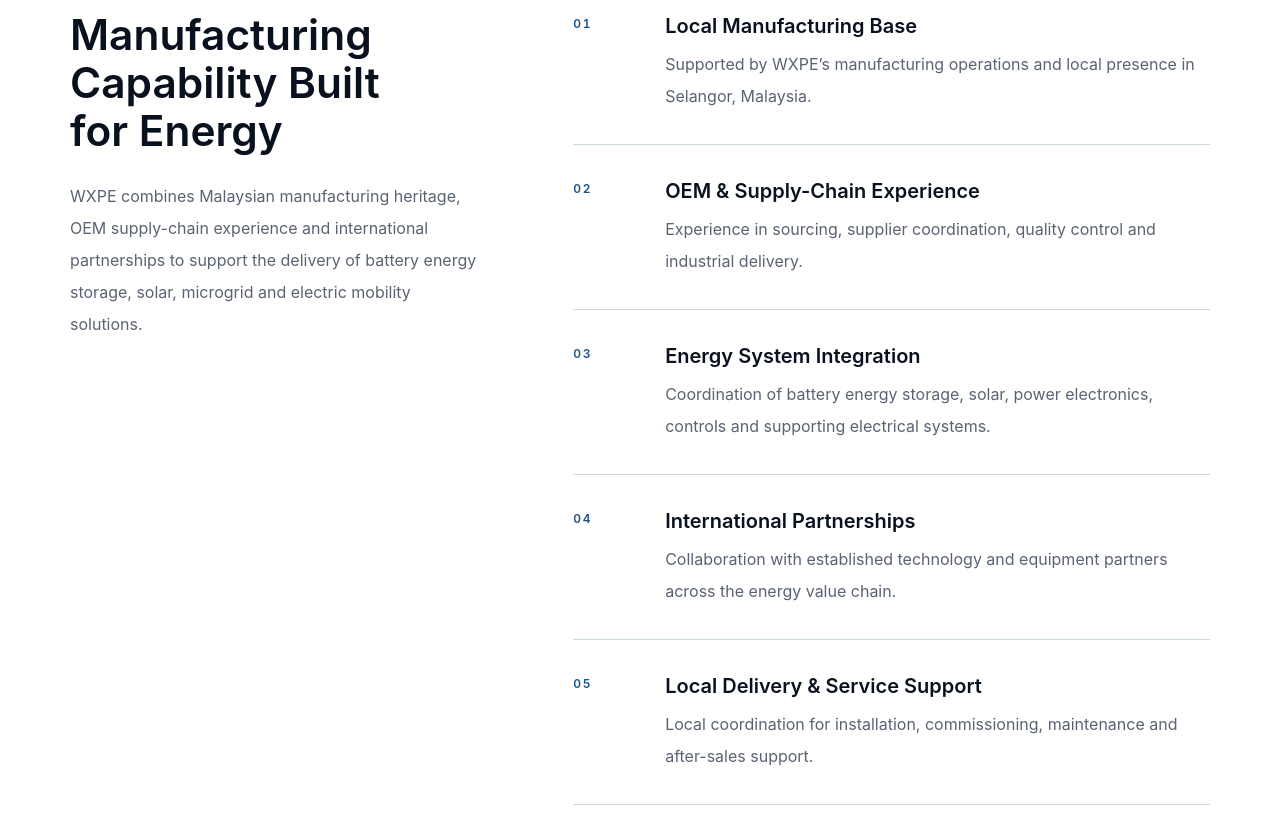
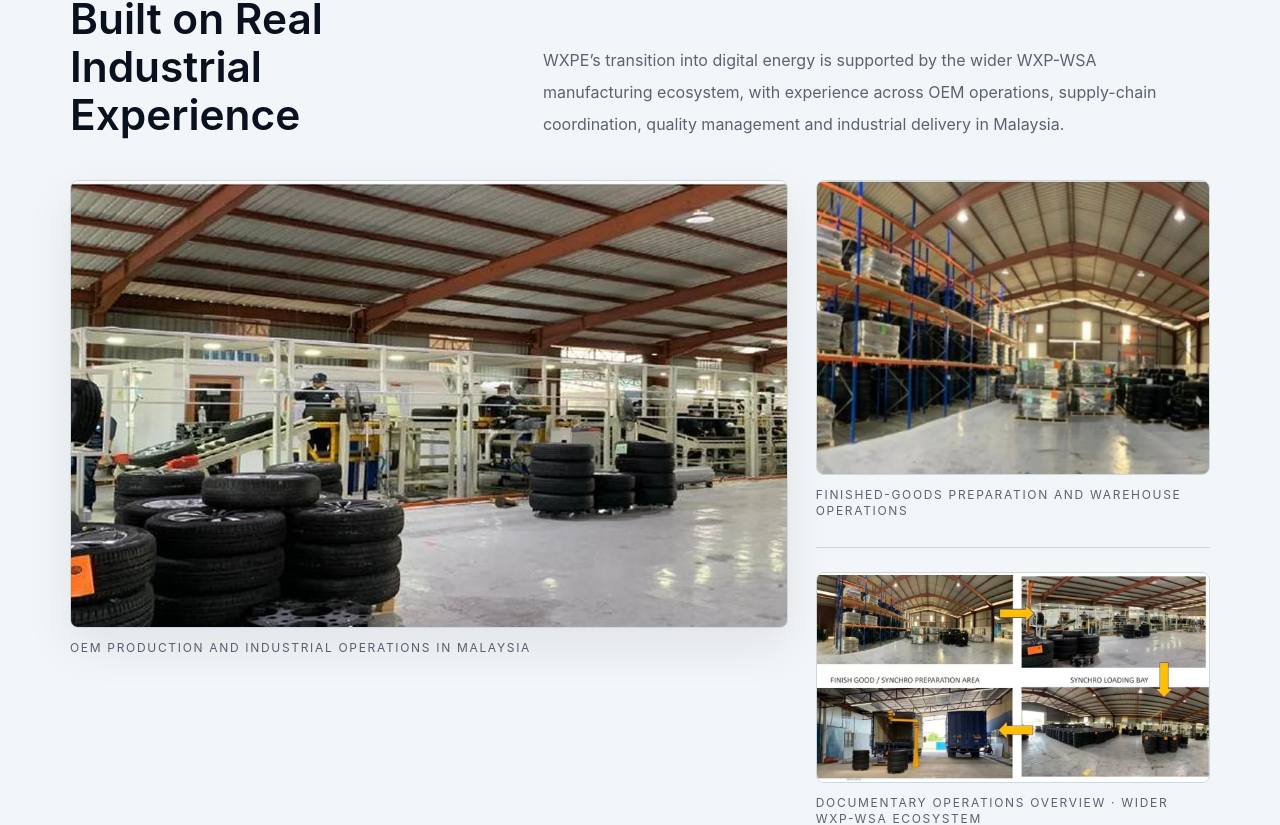
Before and after one commit to Hangzaihaha/wxpe-website, a Next.js app: page /about in a window 1280 px wide. Shown: the part 1261-2086 px from the top of the page. Built offline with nearby package versions, Linux system fonts and the light colour scheme.

Commit message:
feat: refine manufacturing evidence and site branding

```diff
--- a/app/about/page.tsx
+++ b/app/about/page.tsx
@@ -5,7 +5,9 @@
 
 import { Reveal } from "@/components/reveal";
 import { AboutManufacturingCapabilitySection } from "@/components/sections/about-manufacturing-capability-section";
+import { AboutManufacturingEvidenceSection } from "@/components/sections/about-manufacturing-evidence-section";
 import { SiteHeader } from "@/components/site-header";
+import { WxpeLogo } from "@/components/wxpe-logo";
 import { heritageTimeline, navItems } from "@/lib/site-data";
 import { cn } from "@/lib/utils";
 
@@ -83,6 +85,8 @@
           </Reveal>
         </div>
       </section>
+
+      <AboutManufacturingEvidenceSection />
 
       <AboutManufacturingCapabilitySection />
 
@@ -214,7 +218,7 @@
       <footer className="bg-[#07111f] px-5 py-10 text-white md:py-12">
         <div className="container flex flex-col justify-between gap-8 md:flex-row md:items-start">
           <div>
-            <div className="text-lg font-semibold text-white">WXPE</div>
+            <WxpeLogo inverted />
             <p className="mt-3 max-w-md text-sm leading-7 text-white/68">
               Localized Energy Storage, Microgrid and Digital Energy Solutions.
             </p>
--- a/app/mobility/page.tsx
+++ b/app/mobility/page.tsx
@@ -16,6 +16,7 @@
 import { Reveal } from "@/components/reveal";
 import { SiteHeader } from "@/components/site-header";
 import { Button } from "@/components/ui/button";
+import { WxpeLogo } from "@/components/wxpe-logo";
 import { navItems } from "@/lib/site-data";
 
 export const metadata: Metadata = {
@@ -548,7 +549,7 @@
         <footer className="relative left-1/2 mt-24 w-screen -translate-x-1/2 bg-[#07111f] px-5 py-10 text-white md:py-12">
           <div className="container flex flex-col justify-between gap-8 md:flex-row md:items-start">
             <div>
-              <div className="text-lg font-semibold text-white">WXPE</div>
+              <WxpeLogo inverted />
               <p className="mt-3 max-w-md text-sm leading-7 text-white/68">
                 Localized Energy Storage, Microgrid and Digital Energy Solutions.
               </p>
--- a/app/projects/page.tsx
+++ b/app/projects/page.tsx
@@ -11,6 +11,7 @@
 import { Reveal } from "@/components/reveal";
 import { SiteHeader } from "@/components/site-header";
 import { Button } from "@/components/ui/button";
+import { WxpeLogo } from "@/components/wxpe-logo";
 import { navItems } from "@/lib/site-data";
 
 export const metadata: Metadata = {
@@ -299,7 +300,7 @@
       <footer className="bg-[#07111f] px-5 py-10 text-white md:py-12">
         <div className="container flex flex-col justify-between gap-8 md:flex-row md:items-start">
           <div>
-            <div className="text-lg font-semibold text-white">WXPE</div>
+            <WxpeLogo inverted />
             <p className="mt-3 max-w-md text-sm leading-7 text-white/68">
               Localized Energy Storage, Microgrid and Digital Energy Solutions.
             </p>
--- a/app/solutions/page.tsx
+++ b/app/solutions/page.tsx
@@ -6,9 +6,9 @@
 import { EnergyServiceSection } from "@/components/sections/energy-service-section";
 import { PartnerDeliverySection } from "@/components/sections/localization-section";
 import { MicrogridSection } from "@/components/sections/microgrid-section";
-import { PainPointsSection } from "@/components/sections/pain-points-section";
 import { SolutionsSection } from "@/components/sections/solutions-section";
 import { Reveal } from "@/components/reveal";
+import { WxpeLogo } from "@/components/wxpe-logo";
 import { navItems } from "@/lib/site-data";
 
 export const metadata: Metadata = {
@@ -63,7 +63,6 @@
         </div>
       </section>
 
-      <PainPointsSection />
       <SolutionsSection />
       <MicrogridSection />
       <EnergyServiceSection />
@@ -72,7 +71,7 @@
       <footer className="bg-[#07111f] px-5 py-10 text-white md:py-12">
         <div className="container flex flex-col justify-between gap-8 md:flex-row md:items-start">
           <div>
-            <div className="text-lg font-semibold text-white">WXPE</div>
+            <WxpeLogo inverted />
             <p className="mt-3 max-w-md text-sm leading-7 text-white/68">
               Localized Energy Storage, Microgrid and Digital Energy Solutions.
             </p>
--- a/components/sections/about-manufacturing-capability-section.tsx
+++ b/components/sections/about-manufacturing-capability-section.tsx
@@ -32,9 +32,9 @@
   return (
     <section
       aria-labelledby="manufacturing-capability-heading"
-      className="border-b border-border bg-background py-20 md:py-24 lg:py-28"
+      className="border-b border-border bg-background py-16 md:py-20 lg:py-24"
     >
-      <div className="container grid gap-12 lg:grid-cols-[minmax(0,0.78fr)_minmax(0,1.22fr)] lg:gap-16 xl:gap-24">
+      <div className="container grid gap-10 lg:grid-cols-[minmax(0,0.78fr)_minmax(0,1.22fr)] lg:gap-14 xl:gap-20">
         <Reveal className="max-w-xl">
           <p className="text-xs font-semibold uppercase tracking-[0.2em] text-primary">
             Our Foundation
@@ -57,7 +57,7 @@
           {manufacturingCapabilities.map((capability, index) => (
             <li key={capability.title} className="border-b border-[#cbd8e0]">
               <Reveal delay={index * 0.035}>
-                <div className="grid grid-cols-[3.5rem_minmax(0,1fr)] gap-3 py-7 sm:grid-cols-[4.5rem_minmax(0,1fr)] sm:gap-5 md:py-8">
+                <div className="grid grid-cols-[3.5rem_minmax(0,1fr)] gap-3 py-6 sm:grid-cols-[4.5rem_minmax(0,1fr)] sm:gap-5 md:py-7">
                   <span className="pt-1 text-xs font-semibold tabular-nums tracking-[0.16em] text-primary">
                     {String(index + 1).padStart(2, "0")}
                   </span>
--- /dev/null
+++ b/components/sections/about-manufacturing-evidence-section.tsx
@@ -0,0 +1,90 @@
+import Image from "next/image";
+
+import { Reveal } from "@/components/reveal";
+
+export function AboutManufacturingEvidenceSection() {
+  return (
+    <section
+      aria-labelledby="manufacturing-heritage-heading"
+      className="border-b border-border bg-[#f3f6f8] py-16 md:py-20 lg:py-24"
+    >
+      <div className="container">
+        <Reveal className="grid gap-5 lg:grid-cols-[minmax(0,0.76fr)_minmax(0,1.24fr)] lg:items-end lg:gap-16">
+          <div>
+            <p className="text-xs font-semibold uppercase tracking-[0.2em] text-primary">
+              Manufacturing Heritage
+            </p>
+            <h2
+              id="manufacturing-heritage-heading"
+              className="mt-4 max-w-xl text-balance text-3xl font-semibold leading-[1.14] text-foreground md:text-[2.65rem]"
+            >
+              Built on Real Industrial Experience
+            </h2>
+          </div>
+          <p className="max-w-2xl text-base leading-8 text-muted-foreground lg:justify-self-end">
+            WXPE’s transition into digital energy is supported by the wider
+            WXP-WSA manufacturing ecosystem, with experience across OEM
+            operations, supply-chain coordination, quality management and
+            industrial delivery in Malaysia.
+          </p>
+        </Reveal>
+
+        <div className="mt-10 grid gap-6 lg:grid-cols-[minmax(0,1.42fr)_minmax(320px,0.78fr)] lg:items-start lg:gap-7">
+          <Reveal>
+            <figure>
+              <div className="relative aspect-[16/10] overflow-hidden rounded-lg border border-[#cbd8e0] bg-[#e5ebef] shadow-[0_18px_48px_rgba(11,18,32,0.08)]">
+                <Image
+                  src="/assets/about/assembly-line.webp"
+                  alt="OEM production line within a Malaysian manufacturing facility"
+                  fill
+                  sizes="(min-width: 1536px) 720px, (min-width: 1024px) 62vw, calc(100vw - 40px)"
+                  className="object-cover object-[56%_center]"
+                />
+              </div>
+              <figcaption className="mt-3 text-xs uppercase tracking-[0.14em] text-muted-foreground">
+                OEM production and industrial operations in Malaysia
+              </figcaption>
+            </figure>
+          </Reveal>
+
+          <div className="grid gap-7 sm:grid-cols-2 lg:grid-cols-1">
+            <Reveal delay={0.05}>
+              <figure>
+                <div className="relative aspect-[4/3] overflow-hidden rounded-lg border border-[#cbd8e0] bg-[#e5ebef]">
+                  <Image
+                    src="/assets/about/warehouse-interior.webp"
+                    alt="Manufacturing warehouse and finished-goods preparation area in Malaysia"
+                    fill
+                    sizes="(min-width: 1536px) 390px, (min-width: 1024px) 34vw, (min-width: 640px) 50vw, calc(100vw - 40px)"
+                    className="object-cover object-center"
+                  />
+                </div>
+                <figcaption className="mt-3 text-xs uppercase tracking-[0.14em] text-muted-foreground">
+                  Finished-goods preparation and warehouse operations
+                </figcaption>
+              </figure>
+            </Reveal>
+
+            <Reveal delay={0.08} className="hidden sm:block">
+              <figure className="border-t border-[#cbd8e0] pt-6">
+                <div className="overflow-hidden rounded-lg border border-[#cbd8e0] bg-white">
+                  <Image
+                    src="/assets/about/manufacturing-operations-collage.jpg"
+                    alt="Documentary overview of production, preparation and loading operations in Malaysia"
+                    width={1154}
+                    height={614}
+                    sizes="(min-width: 1536px) 390px, (min-width: 1024px) 34vw, 50vw"
+                    className="h-auto w-full"
+                  />
+                </div>
+                <figcaption className="mt-3 text-xs uppercase tracking-[0.14em] text-muted-foreground">
+                  Documentary operations overview · Wider WXP-WSA ecosystem
+                </figcaption>
+              </figure>
+            </Reveal>
+          </div>
+        </div>
+      </div>
+    </section>
+  );
+}
--- a/components/sections/contact-section.tsx
+++ b/components/sections/contact-section.tsx
@@ -3,6 +3,7 @@
 
 import { Reveal } from "@/components/reveal";
 import { Button } from "@/components/ui/button";
+import { WxpeLogo } from "@/components/wxpe-logo";
 import { navItems } from "@/lib/site-data";
 
 function FacebookIcon(props: SVGProps<SVGSVGElement>) {
@@ -280,7 +281,7 @@
       <footer className="relative bg-[#07111f] px-5 py-10 text-white md:py-12">
         <div className="container flex flex-col justify-between gap-8 md:flex-row md:items-start">
           <div>
-            <div className="text-lg font-semibold text-white">WXPE</div>
+            <WxpeLogo inverted />
             <p className="mt-3 max-w-md text-sm leading-7 text-white/68">
               Localized Energy Storage, Microgrid and Digital Energy Solutions.
             </p>
--- /dev/null
+++ b/components/wxpe-logo.tsx
@@ -0,0 +1,48 @@
+import Image from "next/image";
+import Link from "next/link";
+
+import { cn } from "@/lib/utils";
+
+type WxpeLogoProps = {
+  className?: string;
+  inverted?: boolean;
+  priority?: boolean;
+};
+
+export function WxpeLogo({
+  className,
+  inverted = false,
+  priority = false
+}: WxpeLogoProps) {
+  return (
+    <Link
+      href="/"
+      aria-label="WXPE home"
+      className={cn(
+        "inline-flex items-center gap-3 outline-none focus-visible:rounded-sm focus-visible:ring-2 focus-visible:ring-offset-4",
+        inverted
+          ? "focus-visible:ring-white focus-visible:ring-offset-[#07111f]"
+          : "focus-visible:ring-ring focus-visible:ring-offset-white",
+        className
+      )}
+    >
+      <Image
+        src="/assets/brand/wxpe-mark.svg"
+        alt=""
+        width={36}
+        height={36}
+        priority={priority}
+        unoptimized
+        className="size-9 shrink-0"
+      />
+      <span
+        className={cn(
+          "text-lg font-semibold tracking-normal",
+          inverted ? "text-white" : "text-foreground"
+        )}
+      >
+        WXPE
+      </span>
+    </Link>
+  );
+}
```
Also changed, not shown: components/sections/pain-points-section.tsx (deleted, +0 -45 lines), components/site-header.tsx (+2 -15 lines), public/assets/about/manufacturing-operations-collage.jpg (added).
